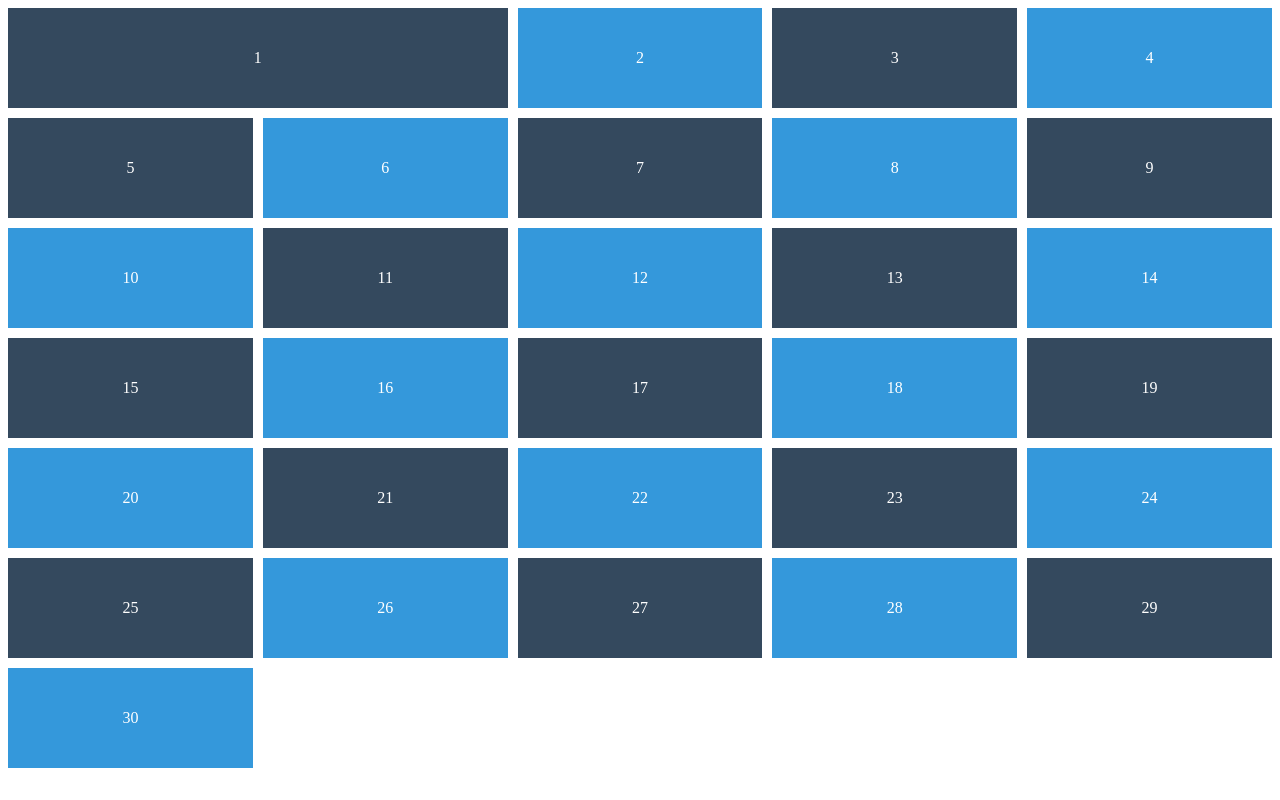
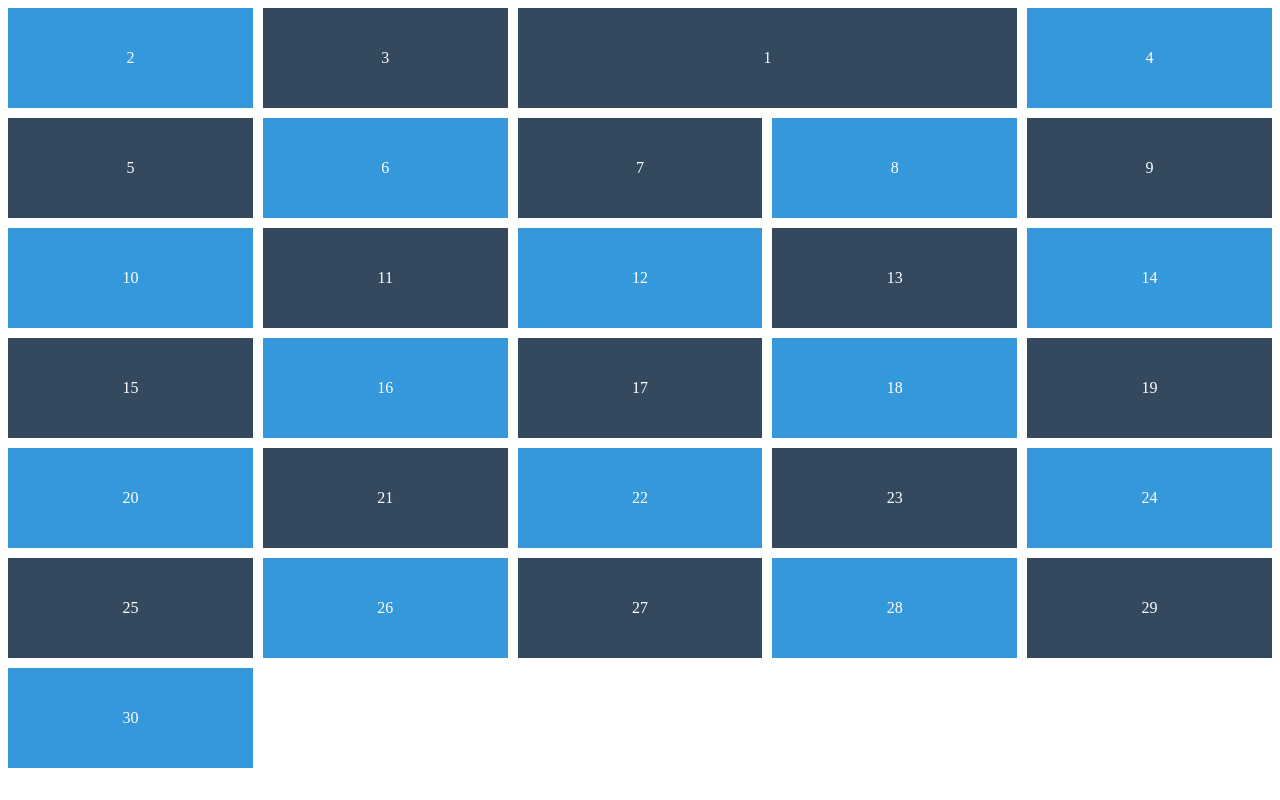
Before and after one commit to gnsgmlckdgk/CSS_MasterClass, a plain HTML site: page grid.html in a window 1280 px wide. Drawn offline with Linux system fonts and the light colour scheme.

Commit message:
CSS Grid - Line Naming

```diff
--- a/grid.html
+++ b/grid.html
@@ -11,7 +11,8 @@
                 display: grid;
                 grid-gap: 10px;
                 grid-auto-rows: 100px;
-                grid-template-columns: repeat(5, 1fr);
+                grid-auto-flow: dense;
+                grid-template-columns: 1fr [oawesome-line] 1fr [sexy-line] 1fr [nico-line] 1fr [lynn-line] 1fr [line-line];
             }
             .box {
                 display: flex;
@@ -26,9 +27,8 @@
                 background-color: #34495e;
             }
             .box:first-child {
-                /*grid-column: 1 / 3;*/
-                grid-column-start: 1;
-                grid-column-end: 3;
+                grid-column-start: sexy-line;
+                grid-column-end: lynn-line;
             }
         </style>
     </head>
```
Also changed, not shown: README.md.
